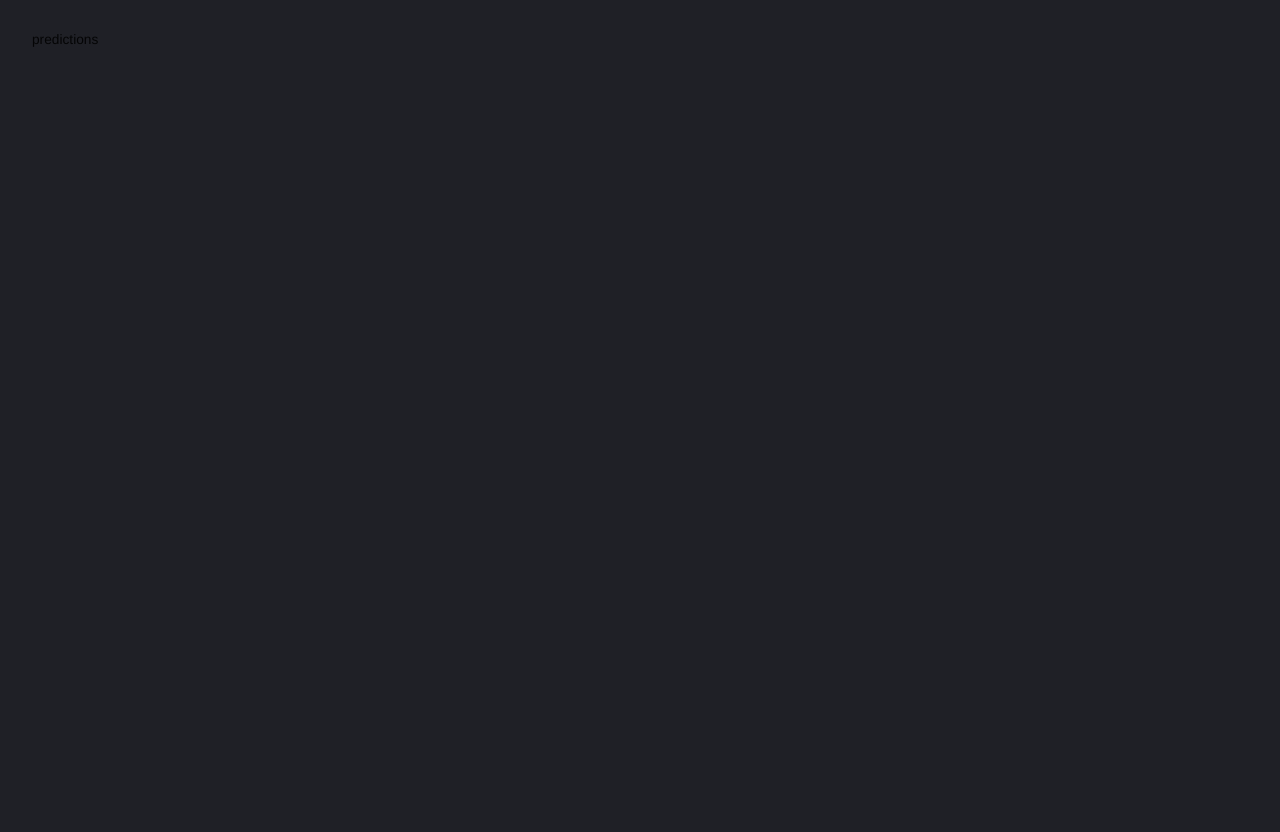
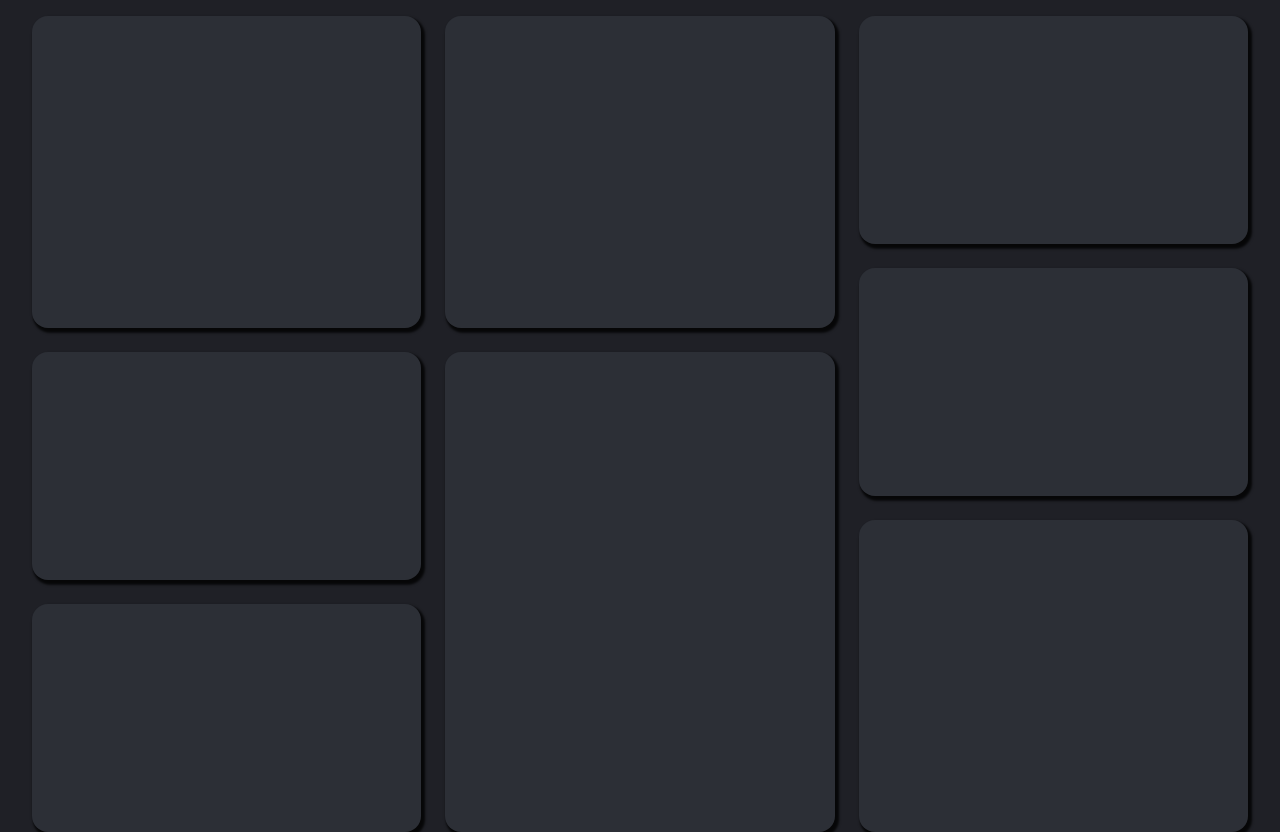
Before and after one commit to wmiq84/finance-tracker, a React (Vite) app in the folder client/: page / in a window 1280 px wide. Before the commit the page ends 800 px from the top, so only its background shows below. Built offline with nearby package versions, Linux system fonts and the light colour scheme.

Commit message:
Create dashboard

```diff
--- a/client/src/App.tsx
+++ b/client/src/App.tsx
@@ -3,7 +3,7 @@
 import { useMemo } from 'react';
 import { themeSettings } from './theme';
 import { BrowserRouter, Route, Routes } from 'react-router-dom';
-
+import Dashboard from './scenes/dashboard';
 
 function App() {
 	const theme = useMemo(() => createTheme(themeSettings), []);
@@ -14,13 +14,13 @@
 					<CssBaseline />
 					<Box width="100%" height="100%" padding="1rem 2rem 4rem 2rem">
 						<Routes>
-              <Route path ="/" element={<p>predictions</p>}></Route>
+              <Route path="/" element=<Dashboard /> />
 						</Routes>
 					</Box>
 				</ThemeProvider>
 			</BrowserRouter>
 		</div>
-  )
+	);
 }
 
-export default App
+export default App;
--- /dev/null
+++ b/client/src/scenes/dashboard/Row1.tsx
@@ -0,0 +1,19 @@
+import DashboardBox from '@/components/DashboardBox';
+// import { useGetKpisQuery } from '@/state/api';
+import React from 'react';
+
+type Props = {};
+
+const Row1 = (props: Props) => {
+    // const { data } = useGetKpisQuery();
+    // console.log('data:', data)
+	return (
+		<>
+			<DashboardBox gridArea="a"></DashboardBox>
+			<DashboardBox gridArea="b"></DashboardBox>
+			<DashboardBox gridArea="c"></DashboardBox>
+		</>
+	);
+};
+
+export default Row1;
--- /dev/null
+++ b/client/src/scenes/dashboard/Row2.tsx
@@ -0,0 +1,16 @@
+import DashboardBox from '@/components/DashboardBox';
+import React from 'react';
+
+type Props = {};
+
+const Row2 = (props: Props) => {
+	return (
+		<>
+			<DashboardBox gridArea="d"></DashboardBox>
+			<DashboardBox gridArea="e"></DashboardBox>
+			<DashboardBox gridArea="f"></DashboardBox>
+		</>
+	);
+};
+
+export default Row2;
--- /dev/null
+++ b/client/src/scenes/dashboard/Row3.tsx
@@ -0,0 +1,15 @@
+import DashboardBox from '@/components/DashboardBox';
+import React from 'react';
+
+type Props = {};
+
+const Row3 = (props: Props) => {
+	return (
+		<>
+			<DashboardBox gridArea="g"></DashboardBox>
+			<DashboardBox gridArea="h"></DashboardBox>
+		</>
+	);
+};
+
+export default Row3;
--- /dev/null
+++ b/client/src/scenes/dashboard/index.tsx
@@ -0,0 +1,86 @@
+import { Box, useMediaQuery, useTheme } from '@mui/material';
+import React from 'react';
+import Row1 from './Row1';
+import Row2 from './Row2';
+import Row3 from './Row3';
+
+type Props = {};
+
+const gridTemplateLargeScreens = `
+    "a b c"
+    "a b c"
+    "a b c"
+    "a b f"
+    "d e f"
+    "d e f"
+    "d e h"
+    "g e h"
+    "g e h"
+    "g e h"
+`;
+
+const gridTemplateSmallScreens = `
+    "a"
+    "a"
+    "a"
+    "a"
+    "b"
+    "b"
+    "b"
+    "b"
+    "c"
+    "c"
+    "c"
+    "d"
+    "d"
+    "d"
+    "e"
+    "e"
+    "e"
+    "e"
+    "e"
+    "e"
+    "f"
+    "f"
+    "f"
+    "g"
+    "g"
+    "g"
+    "h"
+    "h"
+    "h"
+    "h"
+`;
+
+const Dashboard = () => {
+	const isAboveMediumScreens = useMediaQuery('(min-width: 1200px)');
+	const { palette } = useTheme();
+	return (
+		<Box
+			width="100%"
+			height="100%"
+			display="grid"
+			gap="1.5rem"
+			color={palette.grey[300]}
+			sx={
+				isAboveMediumScreens
+					? {
+							gridTemplateColumns: 'repeat(3, minmax(370px, 1fr))',
+							gridTemplateRows: 'repeat(10, minmax(60px, 1fr))',
+							gridTemplateAreas: gridTemplateLargeScreens,
+					  }
+					: {
+							gridAutoColumns: '1fr',
+							gridAutoRows: '80px',
+							gridTemplateAreas: gridTemplateSmallScreens,
+					  }
+			}
+		>
+			<Row1 />
+			<Row2 />
+			<Row3 />
+		</Box>
+	);
+};
+
+export default Dashboard;
```
Lines whose indentation alone changed are shown as unchanged.
